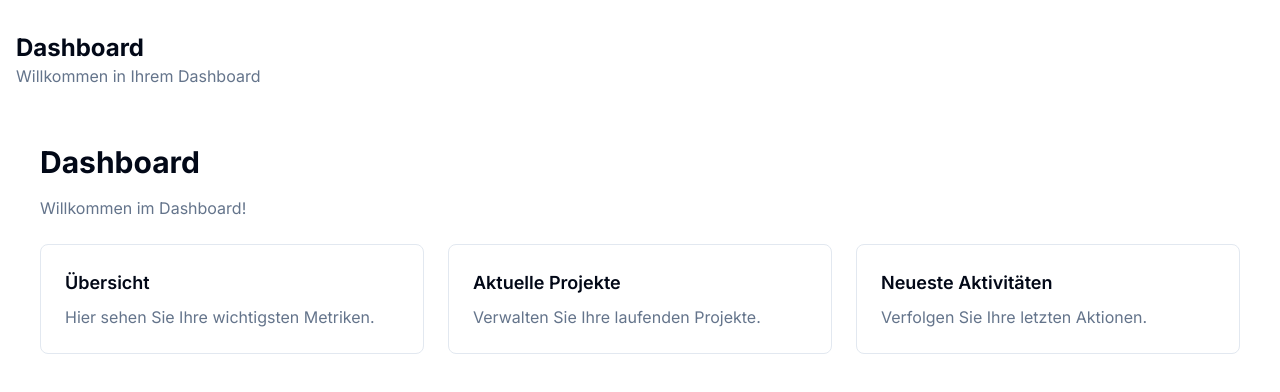
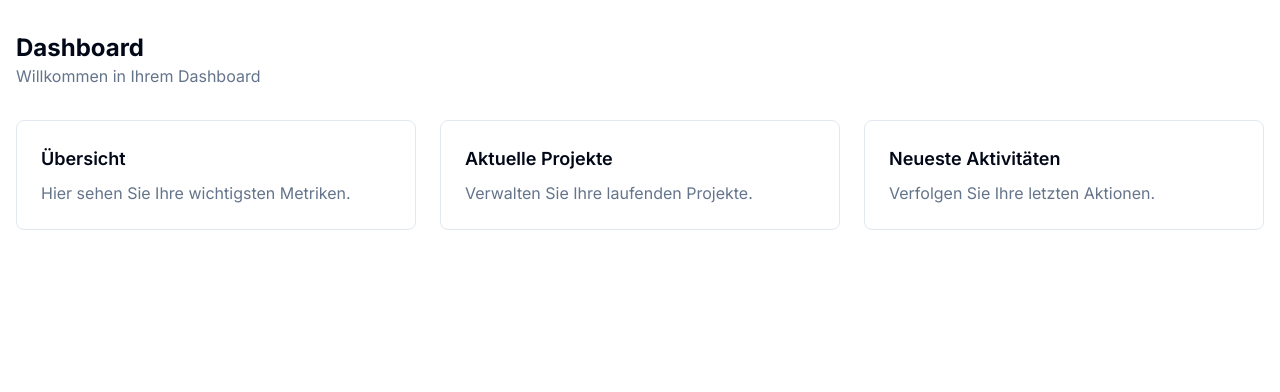
Before and after one commit to DevMatin/yourank-crm, a Next.js app: page / in a window 1280 px wide. Shown: the top 392 px of the page. Built offline with nearby package versions, Linux system fonts and the light colour scheme.

Commit message:
Remove 'standalone' output setting from Next.js configuration for Vercel compatibility. Refactor Dashboard layout to streamline structure by consolidating sections and enhancing user experience.

```diff
--- a/app/(dashboard)/page.tsx
+++ b/app/(dashboard)/page.tsx
@@ -1,9 +1,5 @@
 export default function DashboardPage() {
   return (
-    <div className="p-6">
-      <h1 className="text-3xl font-bold mb-4">Dashboard</h1>
-      <p className="text-muted-foreground mb-6">Willkommen im Dashboard!</p>
-
     <div className="grid grid-cols-1 md:grid-cols-2 lg:grid-cols-3 gap-6">
       <div className="bg-card p-6 rounded-lg border">
         <h2 className="text-lg font-semibold mb-2">Übersicht</h2>
@@ -20,6 +16,5 @@ export default function DashboardPage() {
         <p className="text-muted-foreground">Verfolgen Sie Ihre letzten Aktionen.</p>
       </div>
     </div>
-    </div>
   );
 }
--- a/next.config.js
+++ b/next.config.js
@@ -7,8 +7,6 @@ const nextConfig = {
     CUSTOM_KEY: process.env.CUSTOM_KEY,
   },
   serverExternalPackages: ['@supabase/ssr', '@supabase/supabase-js'],
-  // Deaktiviere Build-Tracing für Vercel-Kompatibilität
-  output: 'standalone',
   webpack: (config, { isServer, dev }) => {
     if (!isServer) {
       config.resolve.fallback = {
```
Lines whose indentation alone changed are shown as unchanged.
